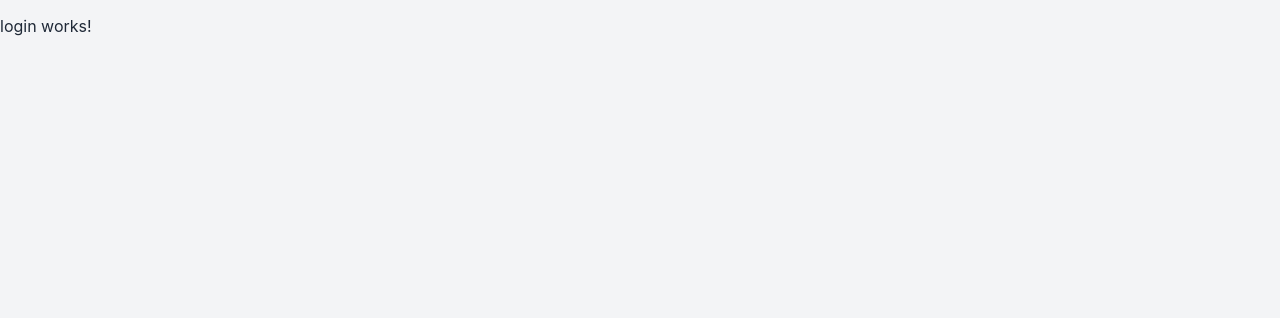
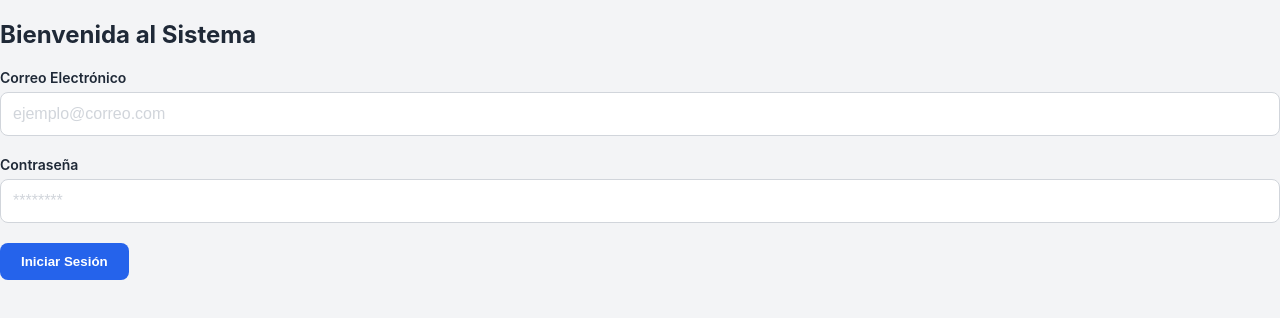
Before and after one commit to Composable-Architecture-Mileida/sistema-composable, an Angular app: page /login in a window 1280 px wide. Shown: the top 318 px of the page. Built offline with nearby package versions, Linux system fonts and the light colour scheme.

Commit message:
feat(auth): assemble login page using shared ui-kit components

```diff
--- a/src/app/features/auth/pages/login/login.html
+++ b/src/app/features/auth/pages/login/login.html
@@ -1 +1,23 @@
-<p>login works!</p>
+<div class="login-container">
+  <form class="login-card">
+    <h2>Bienvenida al Sistema</h2>
+
+    <app-base-input
+      label="Correo Electrónico"
+      type="email"
+      placeholder="ejemplo@correo.com"
+      (valueChange)="onEmailChange($event)">
+    </app-base-input>
+
+    <app-base-input
+      label="Contraseña"
+      type="password"
+      placeholder="********"
+      (valueChange)="onPasswordChange($event)">
+    </app-base-input>
+
+    <app-base-button variant="primary" (onClick)="handleLogin()">
+      Iniciar Sesión
+    </app-base-button>
+  </form>
+</div>
--- a/src/app/features/auth/pages/login/login.ts
+++ b/src/app/features/auth/pages/login/login.ts
@@ -1,9 +1,27 @@
-import { Component } from '@angular/core';
+import { Component, inject, signal } from '@angular/core';
+import { CommonModule } from '@angular/common';
+import { BaseInputComponent } from '../../../../shared/ui-kit/base-input/base-input';
+import { BaseButtonComponent } from '../../../../shared/ui-kit/base-button/base-button';
+import { AuthService } from '../../../../core/services/auth';
 
 @Component({
   selector: 'app-login',
-  imports: [],
+  standalone: true,
+  imports: [CommonModule, BaseInputComponent, BaseButtonComponent],
   templateUrl: './login.html',
-  styleUrl: './login.scss',
+  styleUrl: './login.scss'
 })
-export class LoginComponent {}
+export class LoginComponent {
+  private authService = inject(AuthService);
+
+  email = signal('');
+  password = signal('');
+
+  onEmailChange(val: string) { this.email.set(val); }
+  onPasswordChange(val: string) { this.password.set(val); }
+
+  handleLogin() {
+    console.log('Intentando login con:', this.email(), this.password());
+    // Aquí conectarás luego con tu microservicio de Node.js
+  }
+}
```
